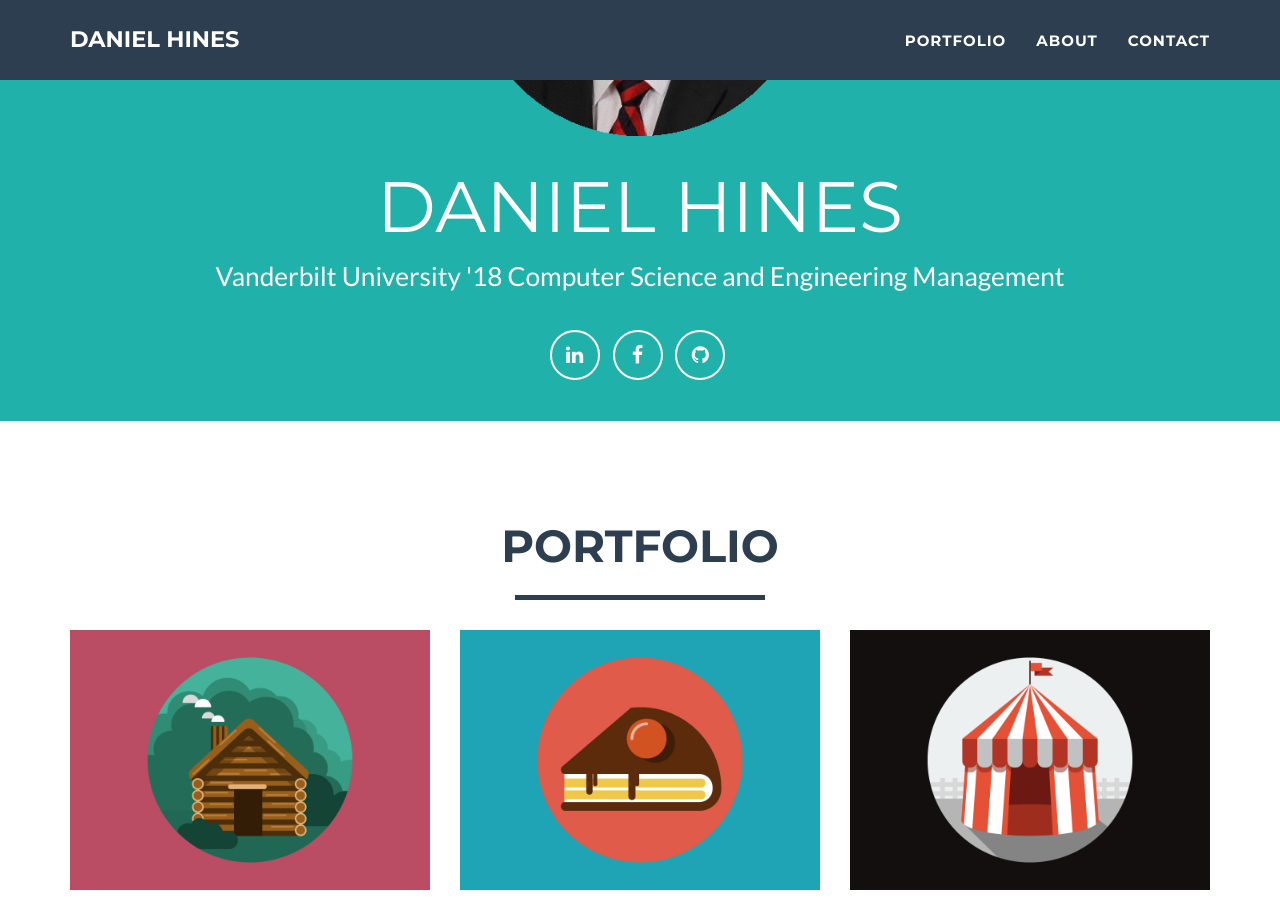
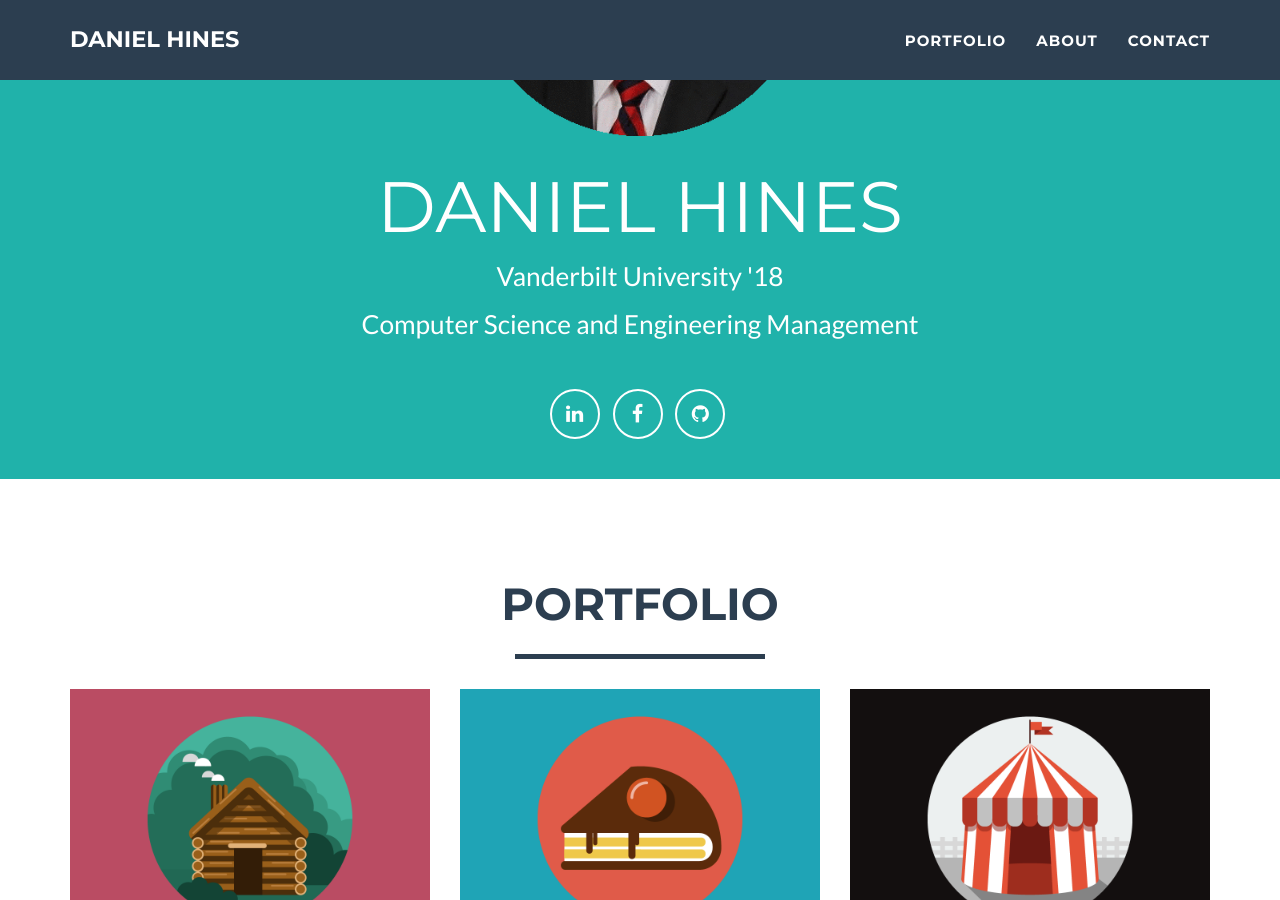
Before and after one commit to danielchines/danielchines.github.io, a Jekyll site: the page built from index.html, in a window 1280 px wide and 900 px high, scrolled down 305 px. Built offline with Jekyll 4.4.1, drawn with Linux system fonts in a browser that asks for light colours.

Commit message:
Update header.html

```diff
--- a/_includes/header.html
+++ b/_includes/header.html
@@ -6,7 +6,8 @@
                     <img class="img-responsive" src="img/profile.png" alt="">
                     <div class="intro-text">
                         <span class="name">{{ site.title }}</span>
-                        <span class="skills">{{ site.skills }}</span>
+                        <p class="skills">Vanderbilt University '18</p>
+			<p class="skills">Computer Science and Engineering Management</p>
                         <ul class="list-inline">
                             {% for network in site.social %}
                             <li>
```
